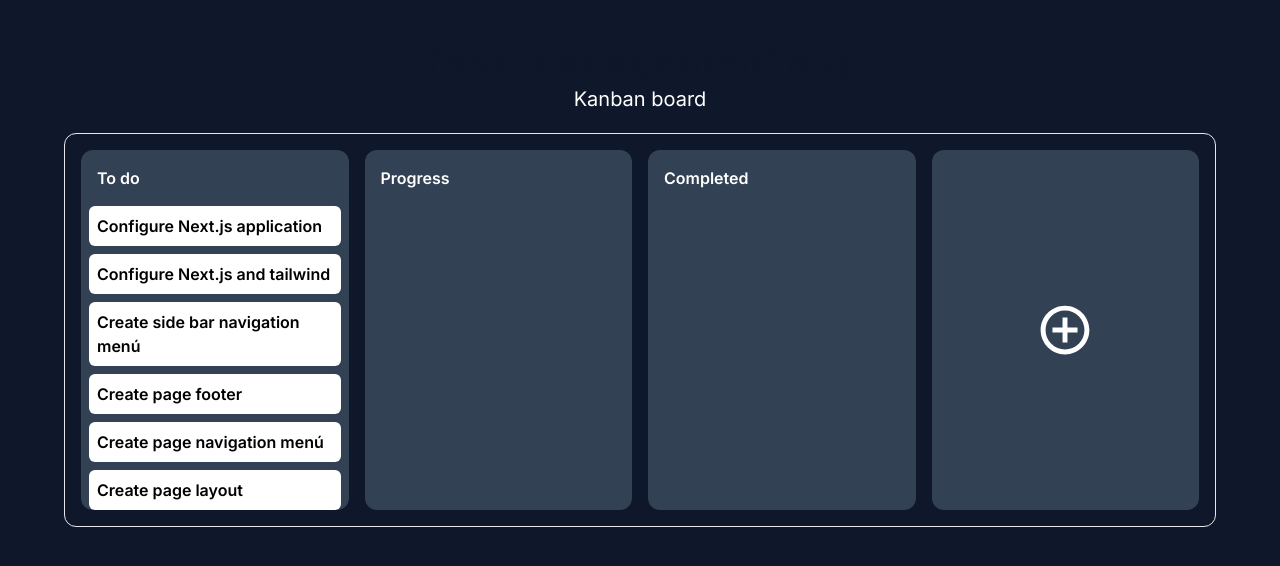
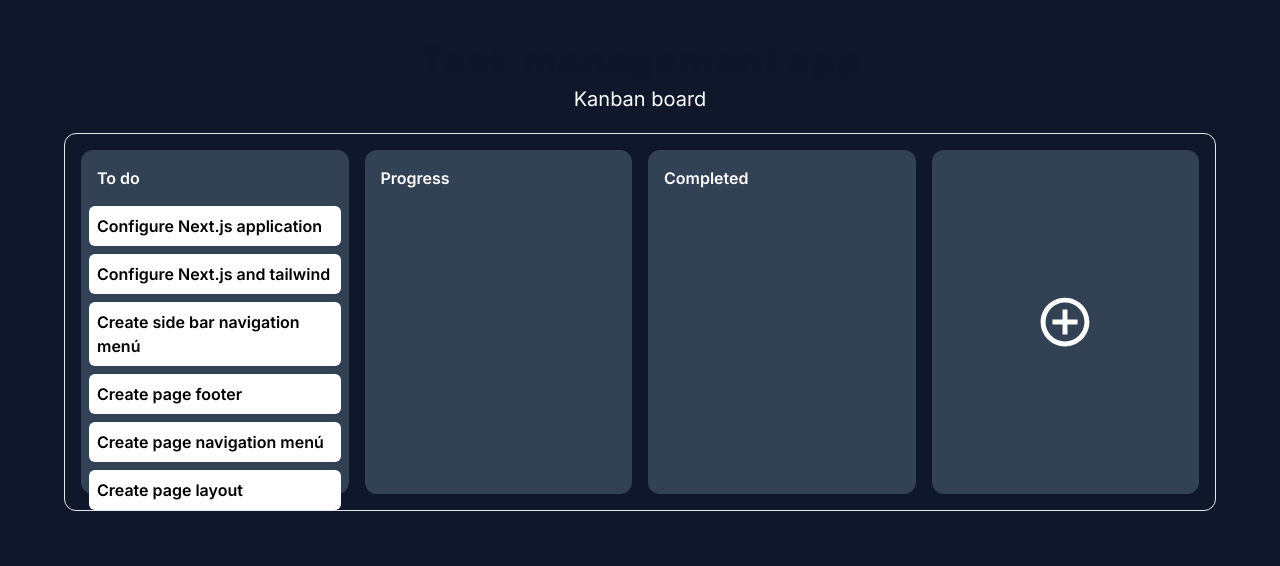
Before and after one commit to VictorZ94/kanban-board, a Next.js app: page / in a window 1280 px wide. Shown: the top 566 px of the page. Built offline with nearby package versions, Linux system fonts and the light colour scheme.

Commit message:
Column component

```diff
--- a/src/components/Column.tsx
+++ b/src/components/Column.tsx
@@ -11,13 +11,13 @@ const Column: React.FC<Props> = ({ column, tasks }) => {
   return (
     <div className="w-full 2xl:w-96 h-min-lg bg-slate-700 rounded-xl">
       <div className="p-4 text-white font-semibold">{column.title}</div>
-      <div className="flex flex-col justify-between h-full">
+      <div className="flex flex-col justify-between min-h-72 h-full">
         <Droppable droppableId={column.id}>
           {(provided) => (
             <ul
               {...provided.droppableProps}
               ref={provided.innerRef}
-              className="px-2 space-y-2"
+              className="px-2 space-y-2 h-64"
             >
               {tasks.map((task: TaskTypes, index) => (
                 <Draggable key={task.id} draggableId={`${task.id}`} index={index}>
```
